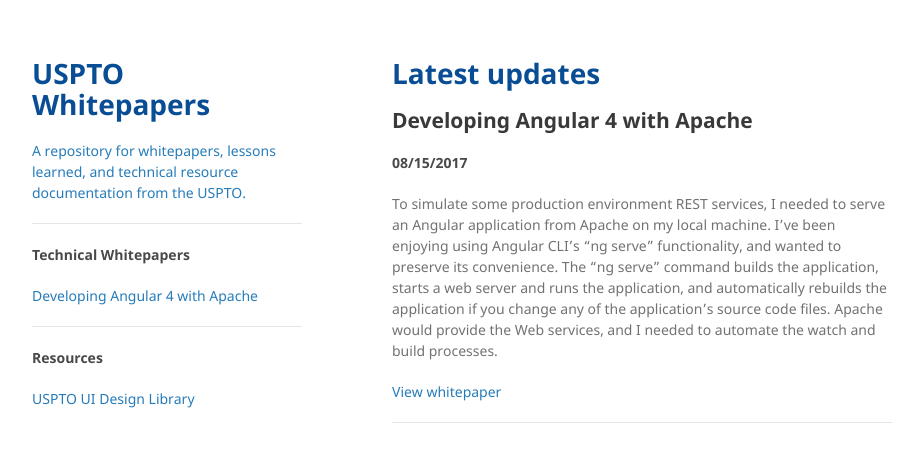
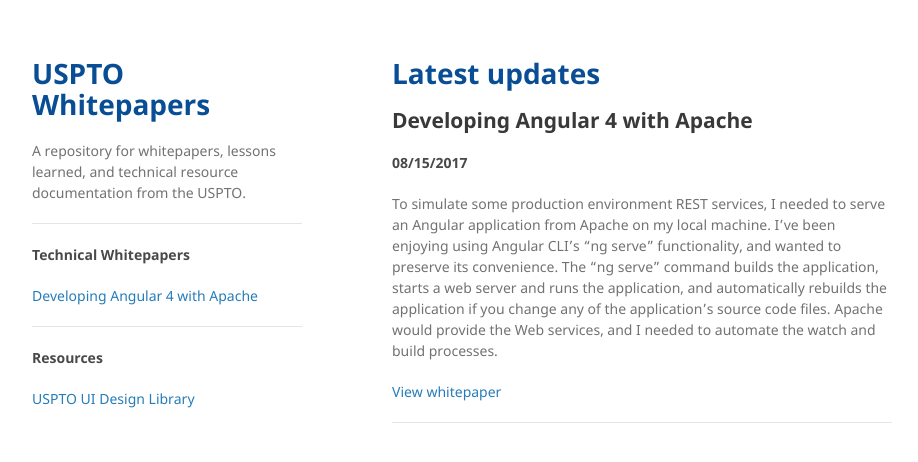
Before and after one commit to USPTO/whitepapers, a Jekyll site: the page built from index.md, in a window 1280 px wide. Shown: the top 462 px of the page, without its empty margins (178-1096 px from the left). Built offline with Jekyll 4.4.1, drawn with Linux system fonts in a browser that asks for light colours; our own code applies the rules of GitHub Pages for plain Markdown files.

Commit message:
Update default.html

```diff
--- a/_layouts/default.html
+++ b/_layouts/default.html
@@ -15,9 +15,9 @@
     <div class="wrapper">
       <header>
         <a href="/whitepapers/">
-         <h1>{{ site.title | default: site.github.repository_name }}</h1>
+         <h1>{{ site.title | default: site.github.repository_name }}</h1> </a>
          <p>{{ site.description | default: site.github.project_tagline }}</p>
-        </a>
+
 
         {% if site.github.is_project_page %}
           <!--<p class="view"><a href="{{ site.github.repository_url }}">View the Project on GitHub <small>{{ github_name }}</small></a></p>-->
```
